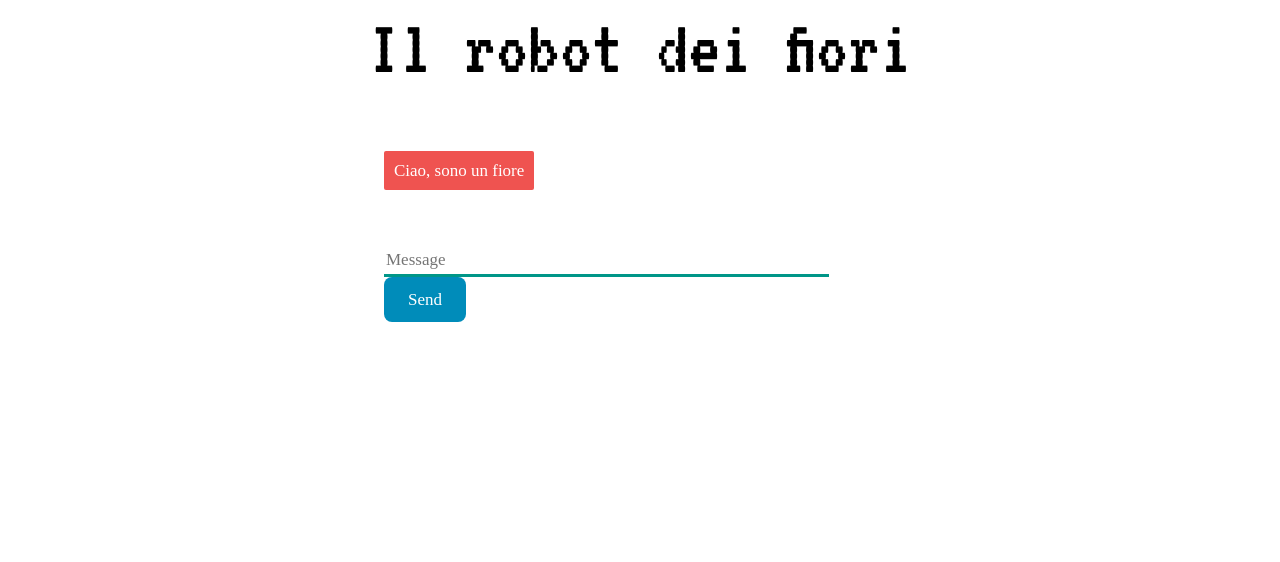
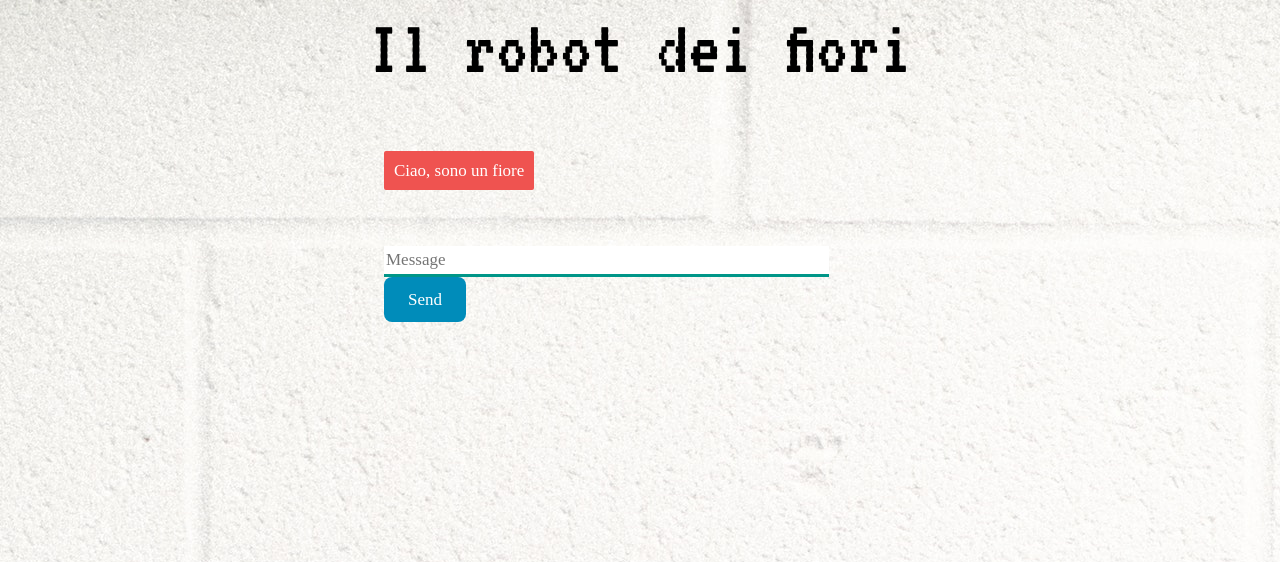
Before and after one commit to thejwambui/ItalianChatBot, a Flask app: page / in a window 1280 px wide. Shown: the top 562 px of the page. Run offline with Flask 2, Linux system fonts and the light colour scheme; some libraries are stand-ins or nearby versions.

Commit message:
Add changes

```diff
--- a/static/styles.css
+++ b/static/styles.css
@@ -1,5 +1,6 @@
 body {
    font-family: 'VT323', monospace;
+   background-image: url('/static/background.jpeg');
 }
 
 h1 {
```
Also changed, not shown: db.sqlite3, static/background.jpeg (added), templates/index.html (line endings or trailing spaces).
